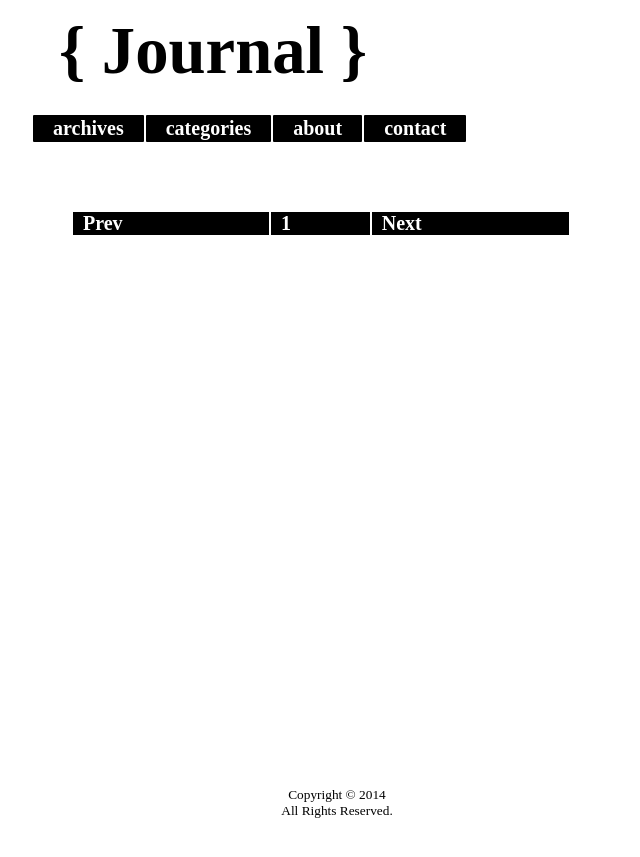
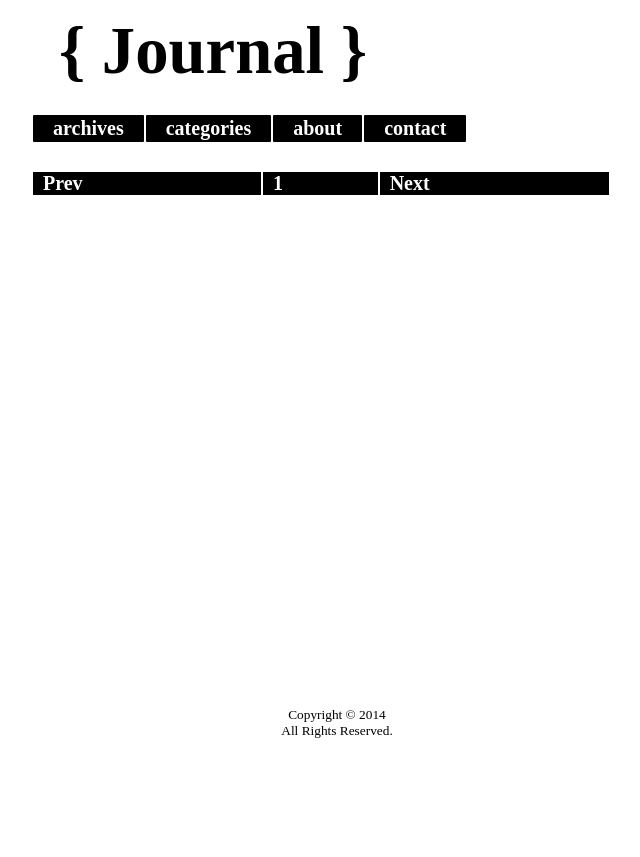
Before and after one commit to journalist/journalist.github.io, a Jekyll site: the page built from index.html, in a window 1280 px wide. Shown: the top 857 px of the page, without its empty margins (303-943 px from the left). Built offline with Jekyll 4.4.1, drawn with Linux system fonts in a browser that asks for light colours; nearby versions of some CDN libraries; Markdown is read by kramdown in place of the engine named in the settings; the list of posts is cut into pages by our own code.

Commit message:
Update css-conf.css

```diff
--- a/css/css-conf.css
+++ b/css/css-conf.css
@@ -49,7 +49,7 @@ padding-left: 0;
 }
 
 .moreposts {
-padding: 50px
+padding: 10px
 }
 
 .moreposts > table{
```
